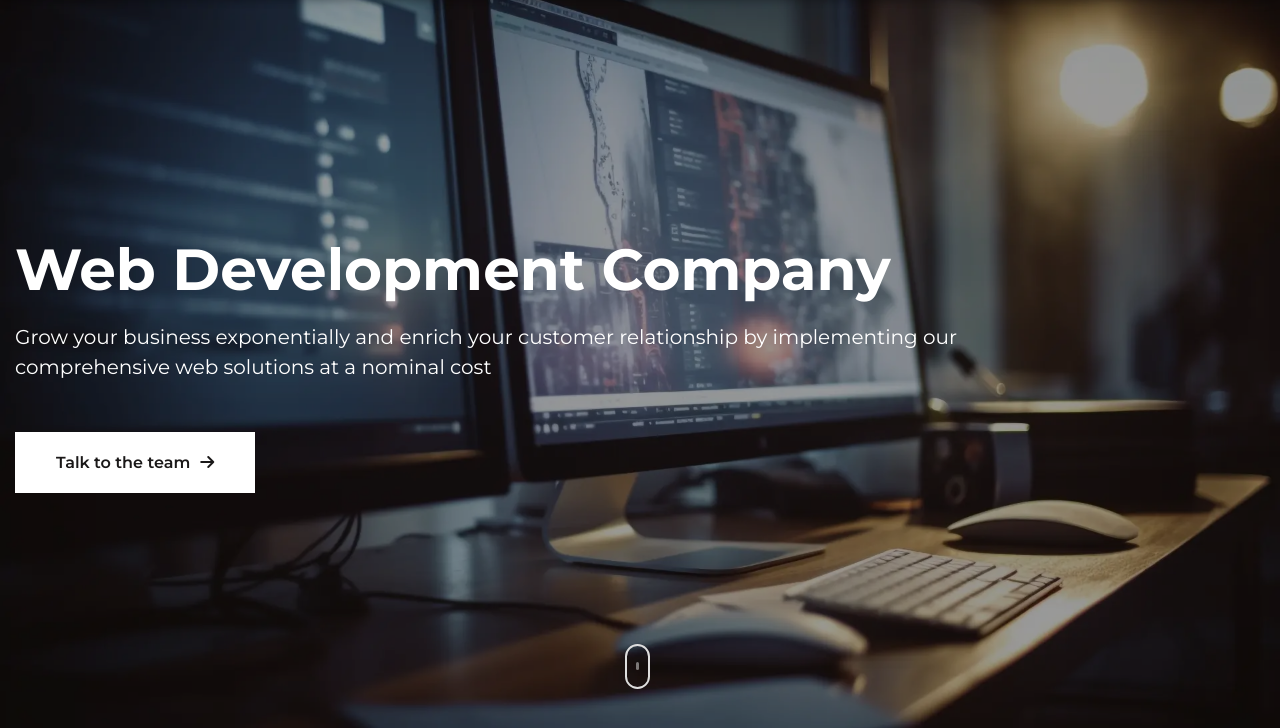
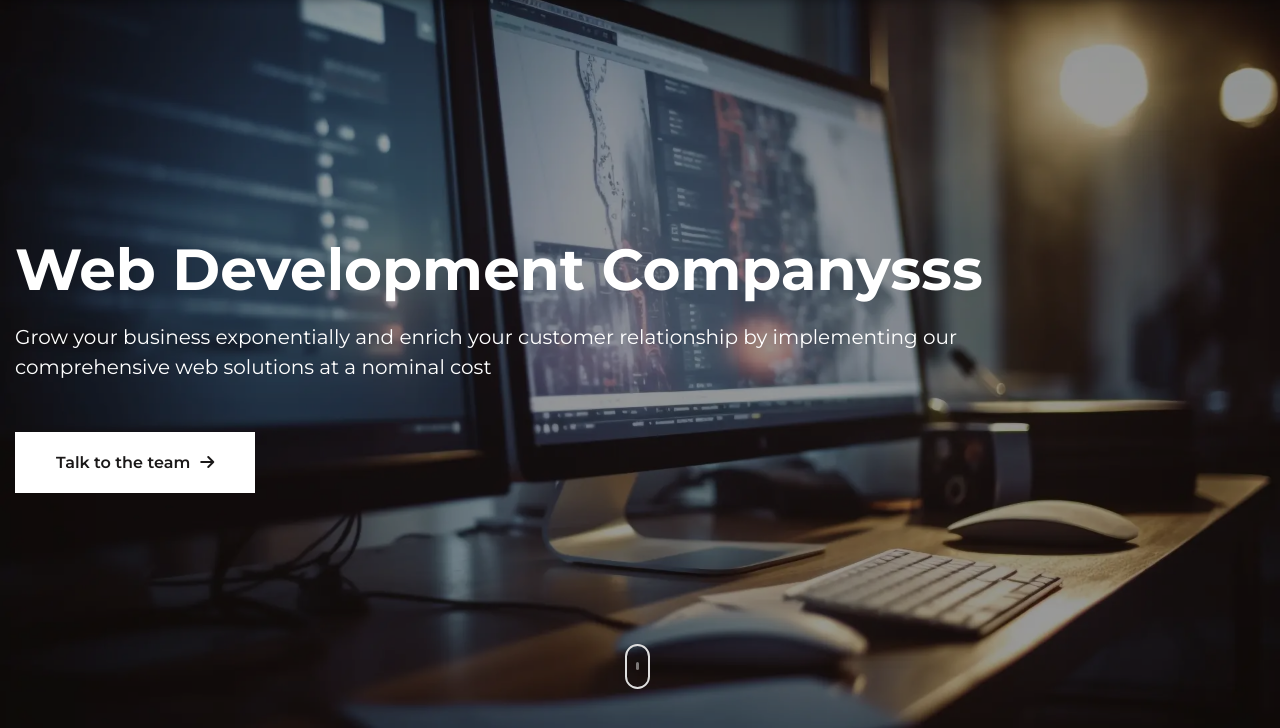
Before and after one commit to parthpanchal7/abode, a PHP site: page / in a window 1280 px wide. Shown: the part 125-853 px from the top of the page. Run offline with PHP 8.4, Linux system fonts and the light colour scheme; some libraries are stand-ins or nearby versions.

Commit message:
Testing auto deployment

```diff
--- a/index.php
+++ b/index.php
@@ -9,7 +9,7 @@ include('header.php');
     <div class="container">
         <div class="banner-content">
             <div class="banner-content-wrap">
-                <h1>Web Development Company</h1>
+                <h1>Web Development Companysss</h1>
                 <p>Grow your business exponentially and enrich your customer relationship by implementing our comprehensive web solutions at a nominal cost</p>
                 <a href="#" class="btn">Talk to the team <span class="btn-arrow"><i class="fas fa-arrow-right"></i></span></a>
             </div>
```
